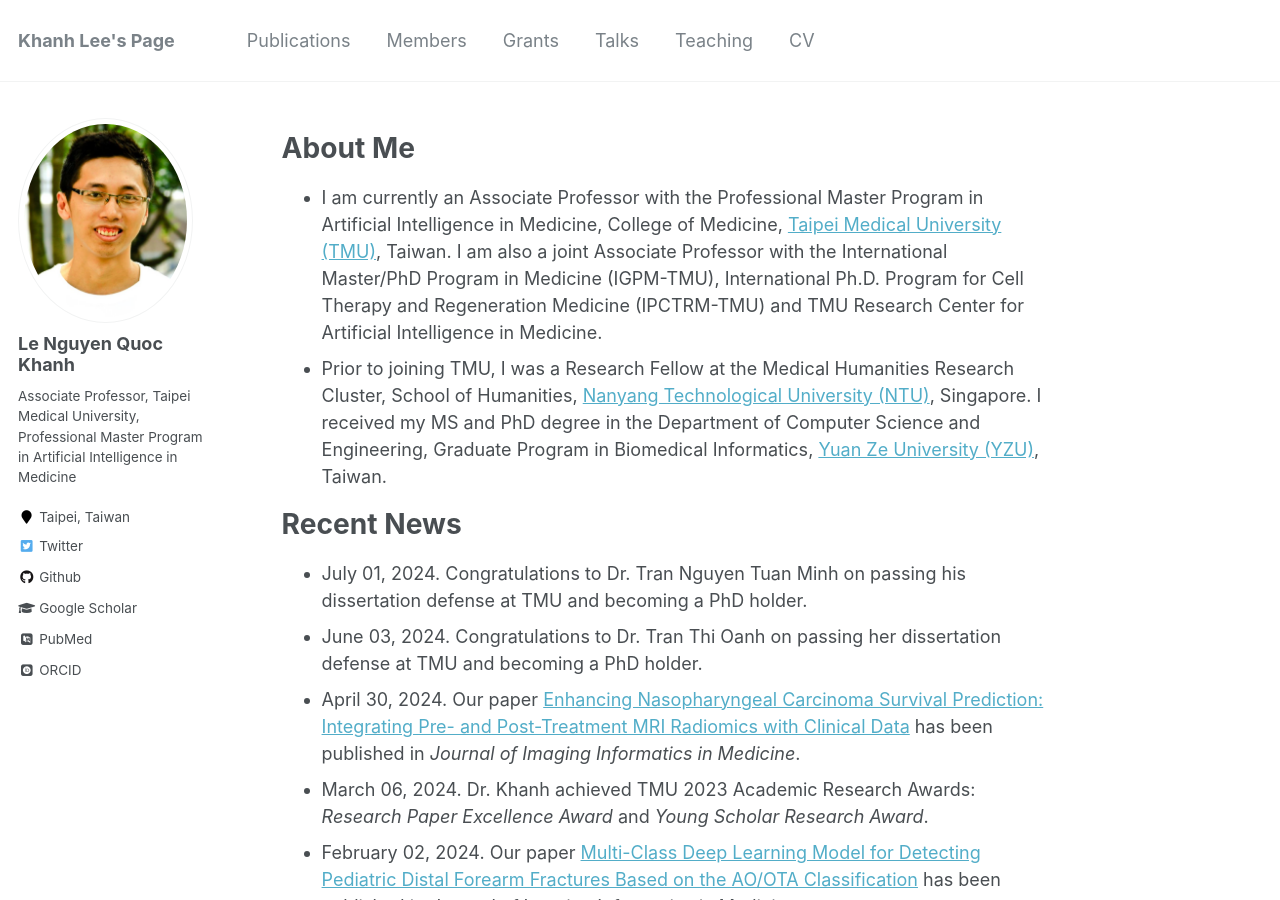
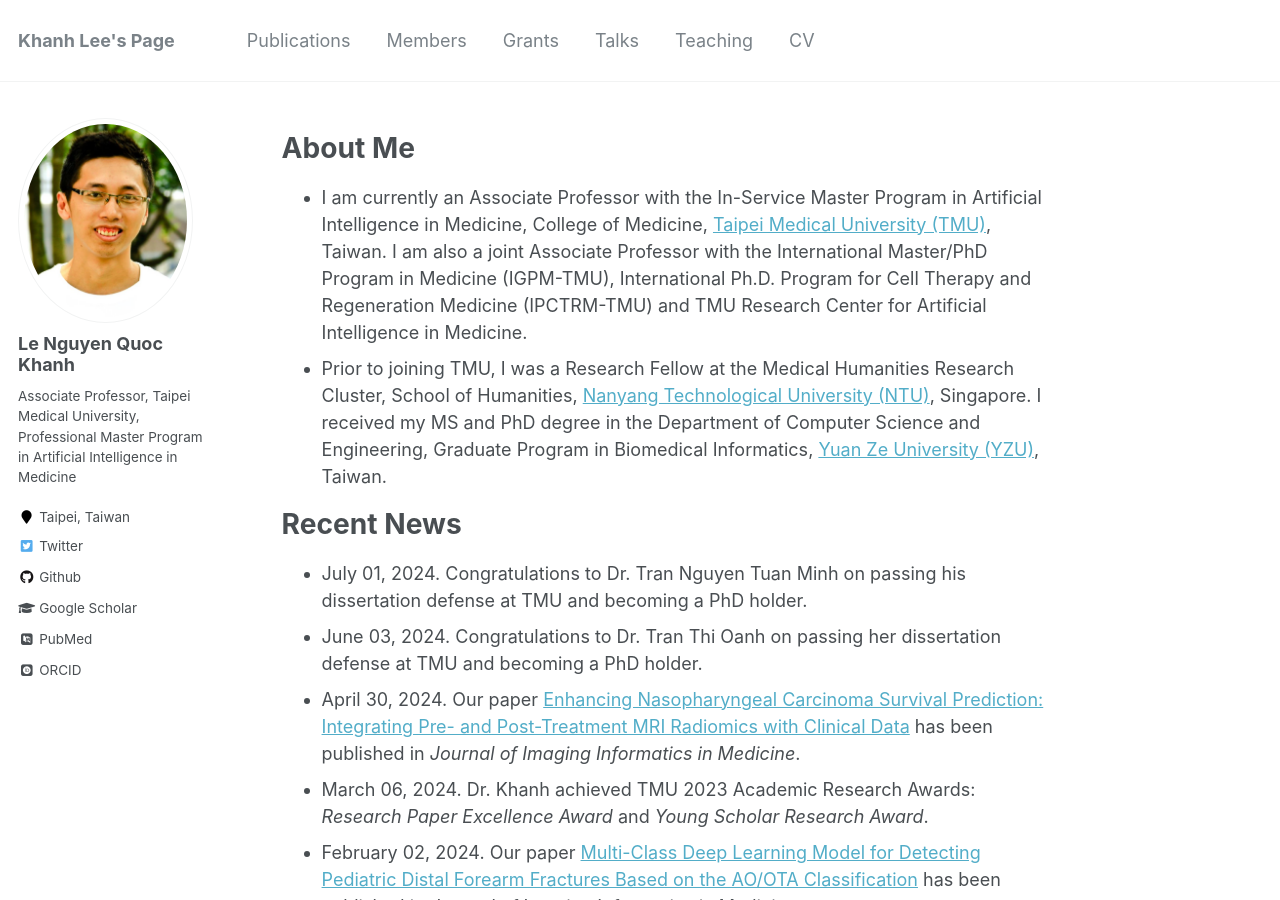
Before and after one commit to khanhlee/khanhlee.github.io, a Jekyll site: the page built from _pages/about.md, in a window 1280 px wide and 900 px high. Built offline with Jekyll 4.4.1, drawn with Linux system fonts in a browser that asks for light colours; some web fonts are replaced.

Commit message:
Update about.md

```diff
--- a/_pages/about.md
+++ b/_pages/about.md
@@ -9,7 +9,7 @@ redirect_from:
 ---
 
 # About Me
-* I am currently an Associate Professor with the Professional Master Program in Artificial Intelligence in Medicine, College of Medicine, [Taipei Medical University (TMU)](https://aiim.tmu.edu.tw), Taiwan. I am also a joint Associate Professor with the International Master/PhD Program in Medicine (IGPM-TMU), International Ph.D. Program for Cell Therapy and Regeneration Medicine (IPCTRM-TMU) and TMU Research Center for Artificial Intelligence in Medicine.
+* I am currently an Associate Professor with the In-Service Master Program in Artificial Intelligence in Medicine, College of Medicine, [Taipei Medical University (TMU)](https://aiim.tmu.edu.tw), Taiwan. I am also a joint Associate Professor with the International Master/PhD Program in Medicine (IGPM-TMU), International Ph.D. Program for Cell Therapy and Regeneration Medicine (IPCTRM-TMU) and TMU Research Center for Artificial Intelligence in Medicine.
 * Prior to joining TMU, I was a Research Fellow at the Medical Humanities Research Cluster, School of Humanities, [Nanyang Technological University (NTU)](http://www.ntu.edu.sg), Singapore. I received my MS and PhD degree in the Department of Computer Science and Engineering, Graduate Program in Biomedical Informatics, [Yuan Ze University (YZU)](https://www.yzu.edu.tw/), Taiwan.
 
 # Recent News
```
